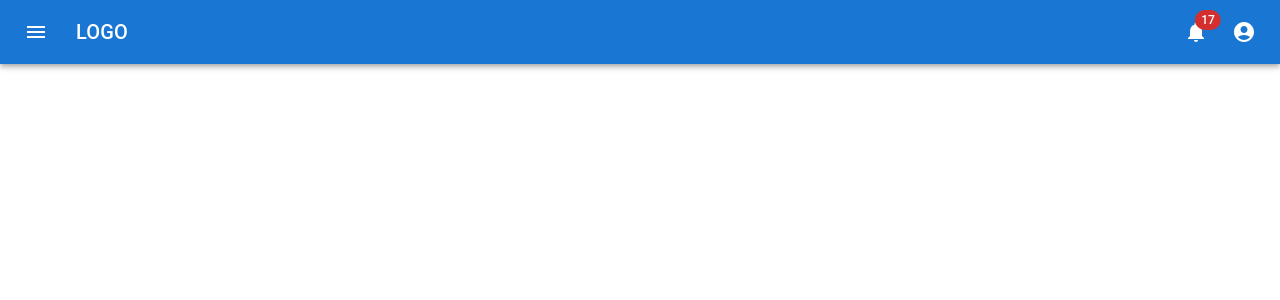
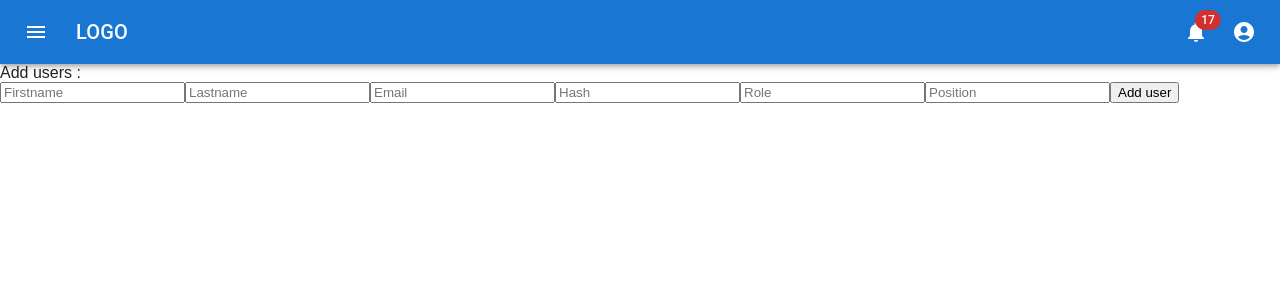
Before and after one commit to WildCodeSchool/2109-wns-paris-les-semicroustillant-front, a React (Create React App) app: page /add in a window 1280 px wide. Before the commit this address had no page. Shown: the top 300 px of the page. Built offline with nearby package versions, Linux system fonts and the light colour scheme.

Commit message:
in progress

```diff
--- a/src/App.tsx
+++ b/src/App.tsx
@@ -9,6 +9,7 @@ import TaskList from './components/TaskList';
 import Ticket from './components/Ticket';
 import AllProject from './components/AllProject';
 import Project from './components/Project';
+import AddUserX from './components/AddUserX';
 
 function App(): JSX.Element {
   return (
@@ -22,6 +23,7 @@ function App(): JSX.Element {
           <Route path="/ticket" element={<Ticket />} />
           <Route path="/all-project" element={<AllProject />} />
           <Route path="/project" element={<Project />} />
+          <Route path="/add" element={<AddUserX />} />
         </Routes>
       </Router>
     </div>
--- a/src/components/AddUserX.tsx
+++ b/src/components/AddUserX.tsx
@@ -28,7 +28,8 @@ const AddUserX = (): JSX.Element => {
   const [addUserFunction, { data, loading, error }] =
     useMutation<Mutation_addUser>(ADD_USER);
 
-  console.log('hello');
+  console.log(error);
+
   return (
     <div>
       <form
```
